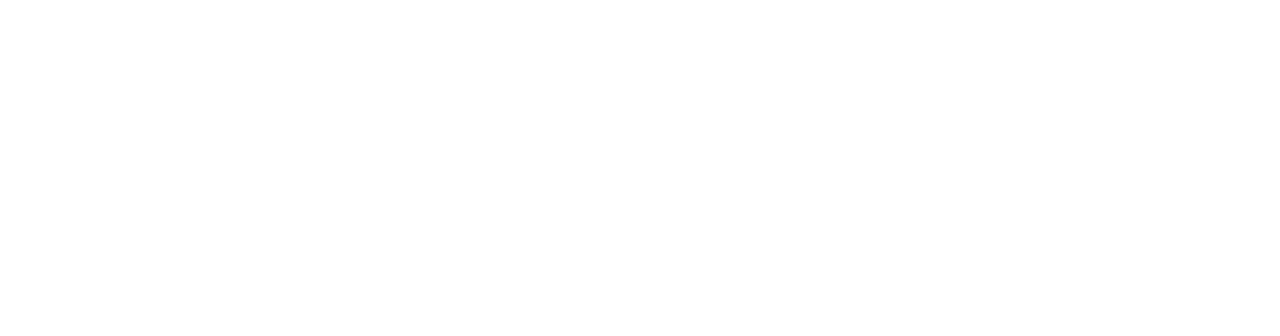
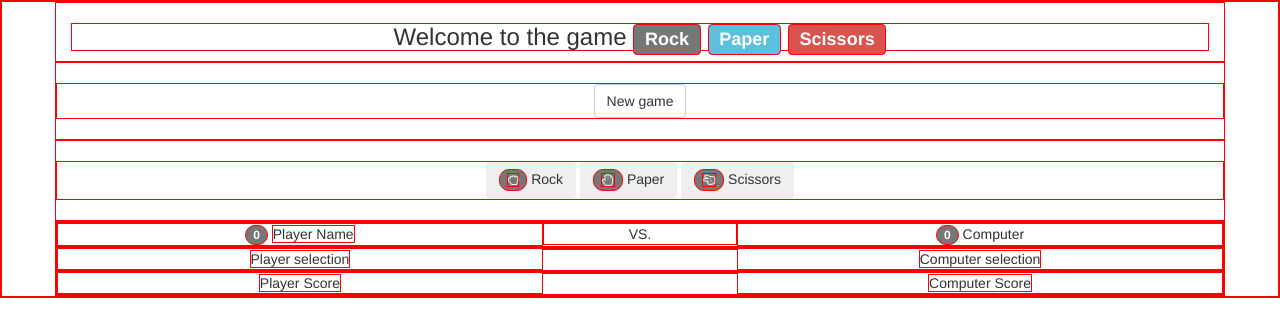
Before and after one commit to danprzy/Game_rock-paper-scissors, a website: page index.html in a window 1280 px wide. Drawn offline with nearby package versions, Linux system fonts and the light colour scheme; files that its build step writes are made by us from their sources.

Commit message:
Add HTML structure

```diff
--- a/index.html
+++ b/index.html
@@ -9,6 +9,92 @@
     <link href="https://cdnjs.cloudflare.com/ajax/libs/font-awesome/4.6.3/css/font-awesome.min.css" rel="stylesheet" />
   </head>
   <body>
+    <div class="container">
+      <h3 class="text-center">
+        Welcome to the game
+        <span class="label label-default">Rock</span>
+        <span class="label label-info">Paper</span>
+        <span class="label label-danger">Scissors</span>
+      </h3>
+    </div>
+    <div id="js-newGameElement" class="container new_game">
+      <div class="row text-center">
+        <button  id="js-newGameButton" class="btn btn-default">
+          New game
+        </button>
+      </div>
+    </div>
+
+    <div id="js-playerPickElement" class="container new_game">
+      <div class="row text-center">
+        <button id="js-playerPick_rock" class="btn">
+          <span class="badge">
+            <i class="fa fa-hand-rock-o" aria-hidden="true"></i>
+          </span>
+          Rock
+        </button>
+        <button id="js-playerPick_paper"  class="btn">
+          <span class="badge">
+          <i class="fa fa-hand-paper-o" aria-hidden="true"></i>
+          </span>
+          Paper
+        </button>
+        <button id="js-playerPick_scissors"  class="btn">
+          <span class="badge">
+          <i class="fa fa-hand-scissors-o" aria-hidden="true"></i>
+          </span>
+          Scissors
+        </button>
+      </div>
+    </div>
+
+    <div id="js-resultsTableElement" class="container">
+      <div class="row">
+        <div class="col-xs-5 text-center">
+          <span id="js-playerPoints" class="badge">
+          0
+          </span>
+          <span id="js-playerName">
+          Player Name
+          </span>
+        </div>
+        <div class="col-xs-2 text-center">
+          VS.
+        </div>
+        <div class="col-xs-5 text-center">
+          <span id="js-computerPoints" class="badge">
+          0
+          </span>
+          Computer
+        </div>
+      </div>
+      <div class="row">
+        <div class="col-xs-5 text-center">
+          <span id="js-playerPick">
+            Player selection
+          </span>
+        </div>
+        <div class="col-xs-2"></div>
+        <div class="col-xs-5 text-center">
+          <span id="js-computerPick">
+            Computer selection
+          </span>
+        </div>
+      </div>
+      <div class="row">
+        <div class="col-xs-5 text-center">
+          <span id="js-playerResult">
+            Player Score
+          </span>
+        </div>
+        <div class="col-xs-2"></div>
+        <div class="col-xs-5 text-center">
+          <span id="js-computerResult">
+            Computer Score
+          </span>
+        </div>
+      </div>
+    </div>
 
     <script type="text/javascript" src="js/scripts.js"></script>
   </body>
--- a/js/scripts.js
+++ b/js/scripts.js
@@ -0,0 +1,11 @@
+var newGameBtn = document.getElementById('js-newGameButton');
+
+newGameBtn.addEventListener('click', newGame);
+
+var pickRock = document.getElementById('js-playerPick_rock');
+var pickPaper = document.getElementById('js-playerPick_paper');
+var pickScissors = document.getElementById('js-playerPick_scissors');
+
+pickRock.addEventListener('click', function() { playerPick('rock') });
+pickPaper.addEventListener('click', function() { playerPick('paper') });
+pickScissors.addEventListener('click', function() { playerPick('scissors') });
--- a/package.json
+++ b/package.json
@@ -1,5 +1,5 @@
 {
-  "name": "game java_scrpt",
+  "name": "learning-java_scrpt",
   "version": "1.0.0",
   "description": "",
   "main": "index.js",
--- a/sass/style.scss
+++ b/sass/style.scss
@@ -0,0 +1,6 @@
+* {
+	border: 1px solid red;
+}
+.new_game {
+	padding: 80px 0;
+}
```
Also changed, not shown: css/style.css (added), 1 other file.
